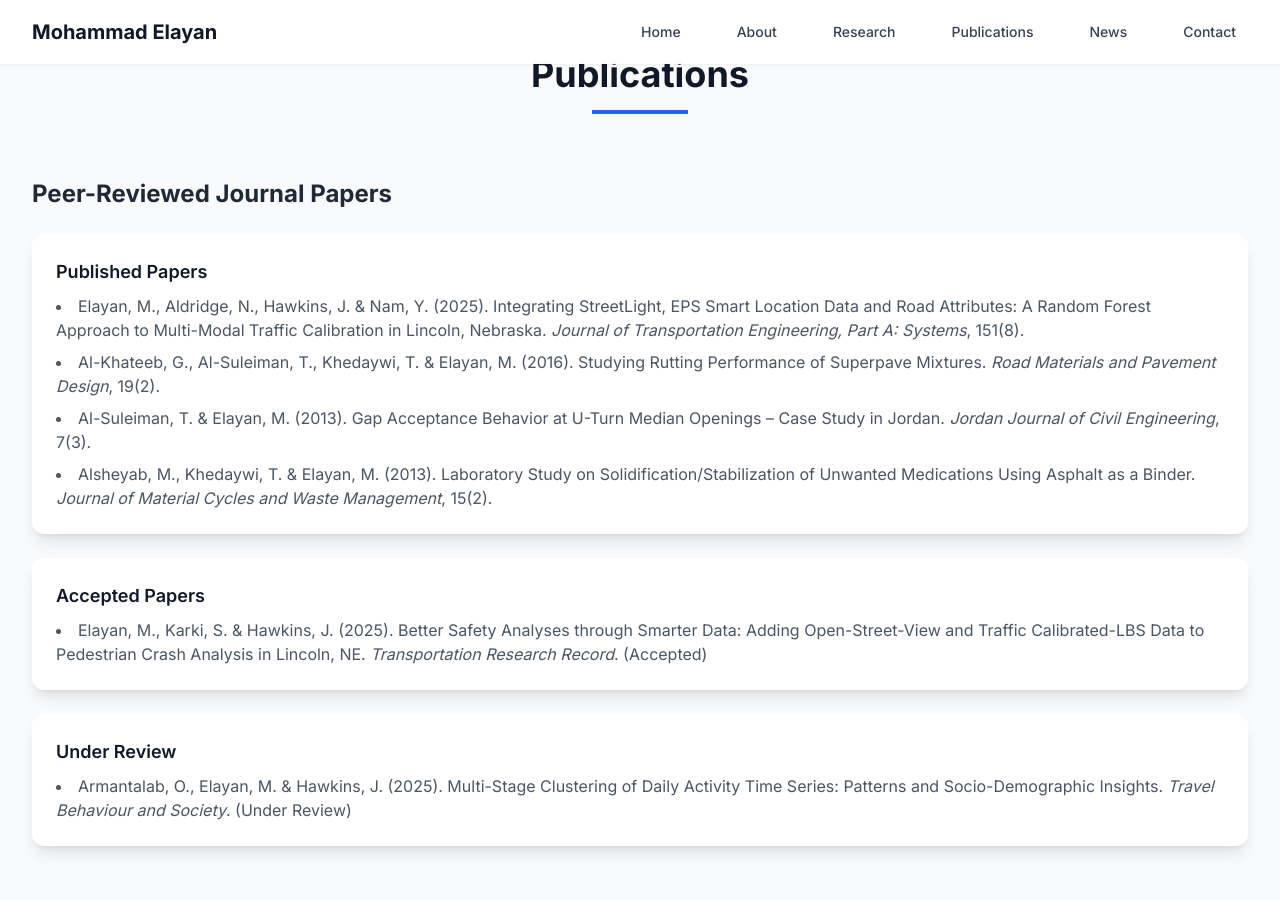
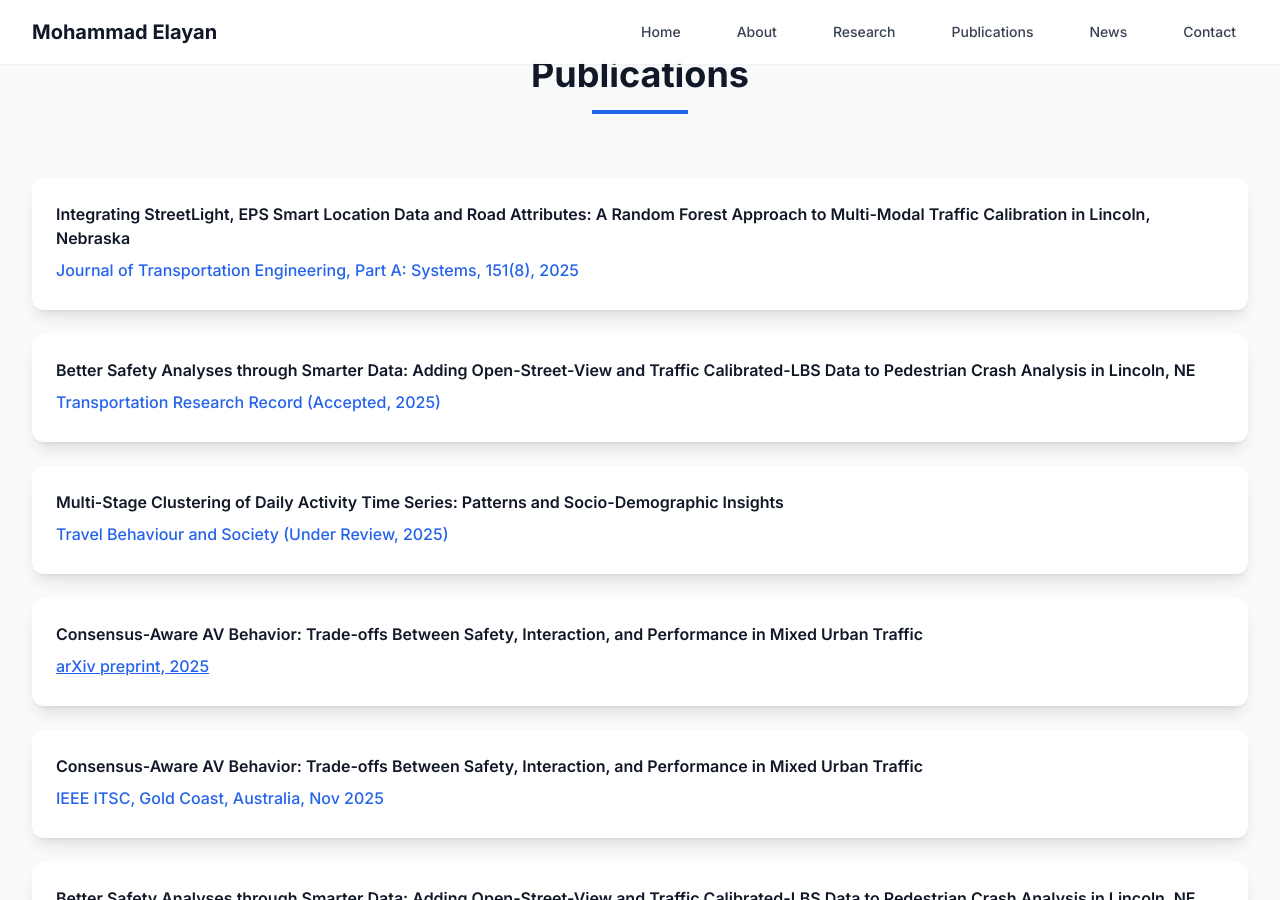
Before and after one commit to mselayan/mselayan.github.io, a Jekyll site: the page index.html, which Jekyll copies as it is, in a window 1280 px wide and 900 px high, scrolled down 4207 px. Built offline with Jekyll 4.4.1, drawn with Linux system fonts in a browser that asks for light colours; nearby versions of some CDN libraries; some of the changed text lies outside the part shown.

Commit message:
Update index.html

```diff
--- a/index.html
+++ b/index.html
@@ -357,75 +357,72 @@
                 <h2 class="text-4xl font-bold text-gray-900 mb-4">Publications</h2>
                 <div class="w-24 h-1 bg-blue-600 mx-auto"></div>
             </div>
-
-            <!-- Peer-Reviewed Journal Papers -->
-            <div class="mb-12">
-                <h3 class="text-2xl font-bold text-gray-800 mb-6">Peer-Reviewed Journal Papers</h3>
             <div class="space-y-6">
 
-                    <!-- Published -->
+                <!-- Journal Paper -->
                 <div class="bg-white p-6 rounded-xl shadow-lg card-hover">
-                        <h4 class="text-lg font-semibold text-gray-900 mb-2">Published Papers</h4>
-                        <ul class="list-disc list-inside text-gray-600 space-y-2">
-                            <li>Elayan, M., Aldridge, N., Hawkins, J. & Nam, Y. (2025). Integrating StreetLight, EPS Smart Location Data and Road Attributes: A Random Forest Approach to Multi-Modal Traffic Calibration in Lincoln, Nebraska. <em>Journal of Transportation Engineering, Part A: Systems</em>, 151(8).</li>
-                            <li>Al-Khateeb, G., Al-Suleiman, T., Khedaywi, T. & Elayan, M. (2016). Studying Rutting Performance of Superpave Mixtures. <em>Road Materials and Pavement Design</em>, 19(2).</li>
-                            <li>Al-Suleiman, T. & Elayan, M. (2013). Gap Acceptance Behavior at U-Turn Median Openings – Case Study in Jordan. <em>Jordan Journal of Civil Engineering</em>, 7(3).</li>
-                            <li>Alsheyab, M., Khedaywi, T. & Elayan, M. (2013). Laboratory Study on Solidification/Stabilization of Unwanted Medications Using Asphalt as a Binder. <em>Journal of Material Cycles and Waste Management</em>, 15(2).</li>
-                        </ul>
+                    <h3 class="text-base font-semibold text-gray-900 mb-2">Integrating StreetLight, EPS Smart Location Data and Road Attributes: A Random Forest Approach to Multi-Modal Traffic Calibration in Lincoln, Nebraska</h3>
+                    <p class="text-blue-600 font-medium mb-1">Journal of Transportation Engineering, Part A: Systems, 151(8), 2025</p>
                 </div>
 
-                    <!-- Accepted -->
+                <!-- Accepted Paper -->
                 <div class="bg-white p-6 rounded-xl shadow-lg card-hover">
-                        <h4 class="text-lg font-semibold text-gray-900 mb-2">Accepted Papers</h4>
-                        <ul class="list-disc list-inside text-gray-600 space-y-2">
-                            <li>Elayan, M., Karki, S. & Hawkins, J. (2025). Better Safety Analyses through Smarter Data: Adding Open-Street-View and Traffic Calibrated-LBS Data to Pedestrian Crash Analysis in Lincoln, NE. <em>Transportation Research Record</em>. (Accepted)</li>
-                        </ul>
+                    <h3 class="text-base font-semibold text-gray-900 mb-2">Better Safety Analyses through Smarter Data: Adding Open-Street-View and Traffic Calibrated-LBS Data to Pedestrian Crash Analysis in Lincoln, NE</h3>
+                    <p class="text-blue-600 font-medium mb-1">Transportation Research Record (Accepted, 2025)</p>
                 </div>
 
                 <!-- Under Review -->
                 <div class="bg-white p-6 rounded-xl shadow-lg card-hover">
-                        <h4 class="text-lg font-semibold text-gray-900 mb-2">Under Review</h4>
-                        <ul class="list-disc list-inside text-gray-600 space-y-2">
-                            <li>Armantalab, O., Elayan, M. & Hawkins, J. (2025). Multi-Stage Clustering of Daily Activity Time Series: Patterns and Socio-Demographic Insights. <em>Travel Behaviour and Society</em>. (Under Review)</li>
-                        </ul>
+                    <h3 class="text-base font-semibold text-gray-900 mb-2">Multi-Stage Clustering of Daily Activity Time Series: Patterns and Socio-Demographic Insights</h3>
+                    <p class="text-blue-600 font-medium mb-1">Travel Behaviour and Society (Under Review, 2025)</p>
+                </div>
+
+                <!-- Preprint -->
+                <div class="bg-white p-6 rounded-xl shadow-lg card-hover">
+                    <h3 class="text-base font-semibold text-gray-900 mb-2">Consensus-Aware AV Behavior: Trade-offs Between Safety, Interaction, and Performance in Mixed Urban Traffic</h3>
+                    <p class="text-blue-600 font-medium mb-1"><a href="https://arxiv.org/abs/2505.04379" target="_blank" class="underline">arXiv preprint, 2025</a></p>
+                </div>
+
+                <!-- Conference -->
+                <div class="bg-white p-6 rounded-xl shadow-lg card-hover">
+                    <h3 class="text-base font-semibold text-gray-900 mb-2">Consensus-Aware AV Behavior: Trade-offs Between Safety, Interaction, and Performance in Mixed Urban Traffic</h3>
+                    <p class="text-blue-600 font-medium mb-1">IEEE ITSC, Gold Coast, Australia, Nov 2025</p>
+                </div>
+
+                <!-- Conference -->
+                <div class="bg-white p-6 rounded-xl shadow-lg card-hover">
+                    <h3 class="text-base font-semibold text-gray-900 mb-2">Better Safety Analyses through Smarter Data: Adding Open-Street-View and Traffic Calibrated-LBS Data to Pedestrian Crash Analysis in Lincoln, NE</h3>
+                    <p class="text-blue-600 font-medium mb-1">TRB 104th Annual Meeting, Washington DC, 2025</p>
+                </div>
+
+                <!-- Technical Report -->
+                <div class="bg-white p-6 rounded-xl shadow-lg card-hover">
+                    <h3 class="text-base font-semibold text-gray-900 mb-2">Modeling Pedestrian and Bicyclist Crash Exposure with Location-Based Service Data</h3>
+                    <p class="text-blue-600 font-medium mb-1">Nebraska Department of Transportation, Technical Report No. SPR-FY23(025), 2024</p>
+                </div>
+
+                                <!-- Journal Paper -->
+                <div class="bg-white p-6 rounded-xl shadow-lg card-hover">
+                    <h3 class="text-base font-semibold text-gray-900 mb-2">Studying Rutting Performance of Superpave Mixtures</h3>
+                    <p class="text-blue-600 font-medium mb-1">Road Materials and Pavement Design, 19(2), 2016</p>
+                </div>
+
+                <!-- Journal Paper -->
+                <div class="bg-white p-6 rounded-xl shadow-lg card-hover">
+                    <h3 class="text-base font-semibold text-gray-900 mb-2">Gap Acceptance Behavior at U-Turn Median Openings – Case Study in Jordan</h3>
+                    <p class="text-blue-600 font-medium mb-1">Jordan Journal of Civil Engineering, 7(3), 2013</p>
+                </div>
+
+                <!-- Journal Paper -->
+                <div class="bg-white p-6 rounded-xl shadow-lg card-hover">
+                    <h3 class="text-base font-semibold text-gray-900 mb-2">Laboratory Study on Solidification/Stabilization of Unwanted Medications Using Asphalt as a Binder</h3>
+                    <p class="text-blue-600 font-medium mb-1">Journal of Material Cycles and Waste Management, 15(2), 2013</p>
                 </div>
 
             </div>
         </div>
+    </section>
 
-            <!-- Other Papers -->
-            <div class="mb-12">
-                <h3 class="text-2xl font-bold text-gray-800 mb-6">Other Papers</h3>
-                <div class="bg-white p-6 rounded-xl shadow-lg card-hover">
-                    <ul class="list-disc list-inside text-gray-600 space-y-2">
-                        <li>Elayan, M. & Kontar, W. (2025). <em>Consensus-Aware AV Behavior: Trade-offs Between Safety, Interaction, and Performance in Mixed Urban Traffic.</em> arXiv preprint arXiv:2505.04379. <a href="https://arxiv.org/abs/2505.04379" target="_blank" class="text-blue-600 underline">https://arxiv.org/abs/2505.04379</a></li>
-                    </ul>
-                </div>
-            </div>
-
-            <!-- Conference Papers -->
-            <div class="mb-12">
-                <h3 class="text-2xl font-bold text-gray-800 mb-6">Conference Papers & Presentations</h3>
-                <div class="bg-white p-6 rounded-xl shadow-lg card-hover">
-                    <ul class="list-disc list-inside text-gray-600 space-y-2">
-                        <li>Elayan, M. & Kontar, W. (2025). Consensus-Aware AV Behavior: Trade-offs Between Safety, Interaction, and Performance in Mixed Urban Traffic. Accepted for Presentation at the IEEE International Conference on Intelligent Transportation Systems (ITSC), Gold Coast, Australia.</li>
-                        <li>Elayan, M., Karki, S. & Hawkins, J. (2025). Better Safety Analyses through Smarter Data: Adding Open-Street-View and Traffic Calibrated-LBS Data to Pedestrian Crash Analysis in Lincoln, NE. Presented at the TRB 104th Annual Meeting, Washington, DC.</li>
-                    </ul>
-                </div>
-            </div>
-
-            <!-- Technical Reports -->
-            <div>
-                <h3 class="text-2xl font-bold text-gray-800 mb-6">Technical Reports</h3>
-                <div class="bg-white p-6 rounded-xl shadow-lg card-hover">
-                    <ul class="list-disc list-inside text-gray-600 space-y-2">
-                        <li>Nam, Y., Hawkins, J., Butler, D., Aldridge, N., Elayan, M., & Yoo, J. (2024). Modeling Pedestrian and Bicyclist Crash Exposure with Location-Based Service Data. Nebraska Department of Transportation, Technical Report No. SPR-FY23(025).</li>
-                    </ul>
-                </div>
-            </div>
-
-        </div>
-    </section>
 
     <!-- Contact -->
     <section id="contact" class="py-20 bg-white">
```
Lines whose indentation alone changed are shown as unchanged.
